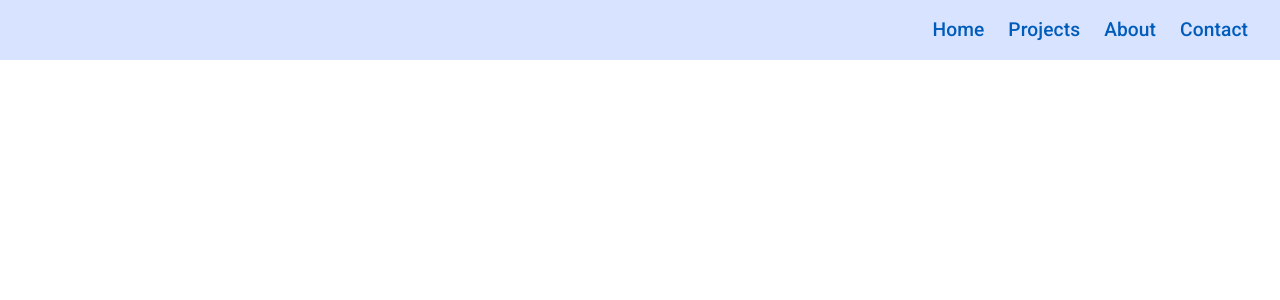
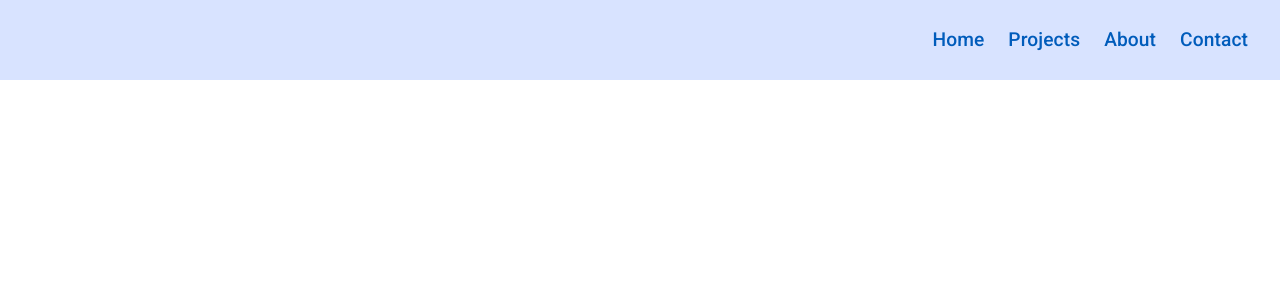
Before and after one commit to DePlaced/deplaced.github.io, an Angular app in the folder deplace-tech/: page / in a window 1280 px wide. Shown: the top 300 px of the page. Built offline with nearby package versions, Linux system fonts and the light colour scheme.

Commit message:
Update header.component.scss

```diff
--- a/deplace-tech/src/app/components/header/header.component.scss
+++ b/deplace-tech/src/app/components/header/header.component.scss
@@ -1,6 +1,6 @@
 // Define variables for header heights
-$header-height-desktop: 60px;
-$header-height-mobile: 50px;
+$header-height-desktop: 10%;
+$header-height-mobile: 10%;
 
 // Mixin for responsive header height
 @mixin header-height($desktop-height, $mobile-height) {
```
